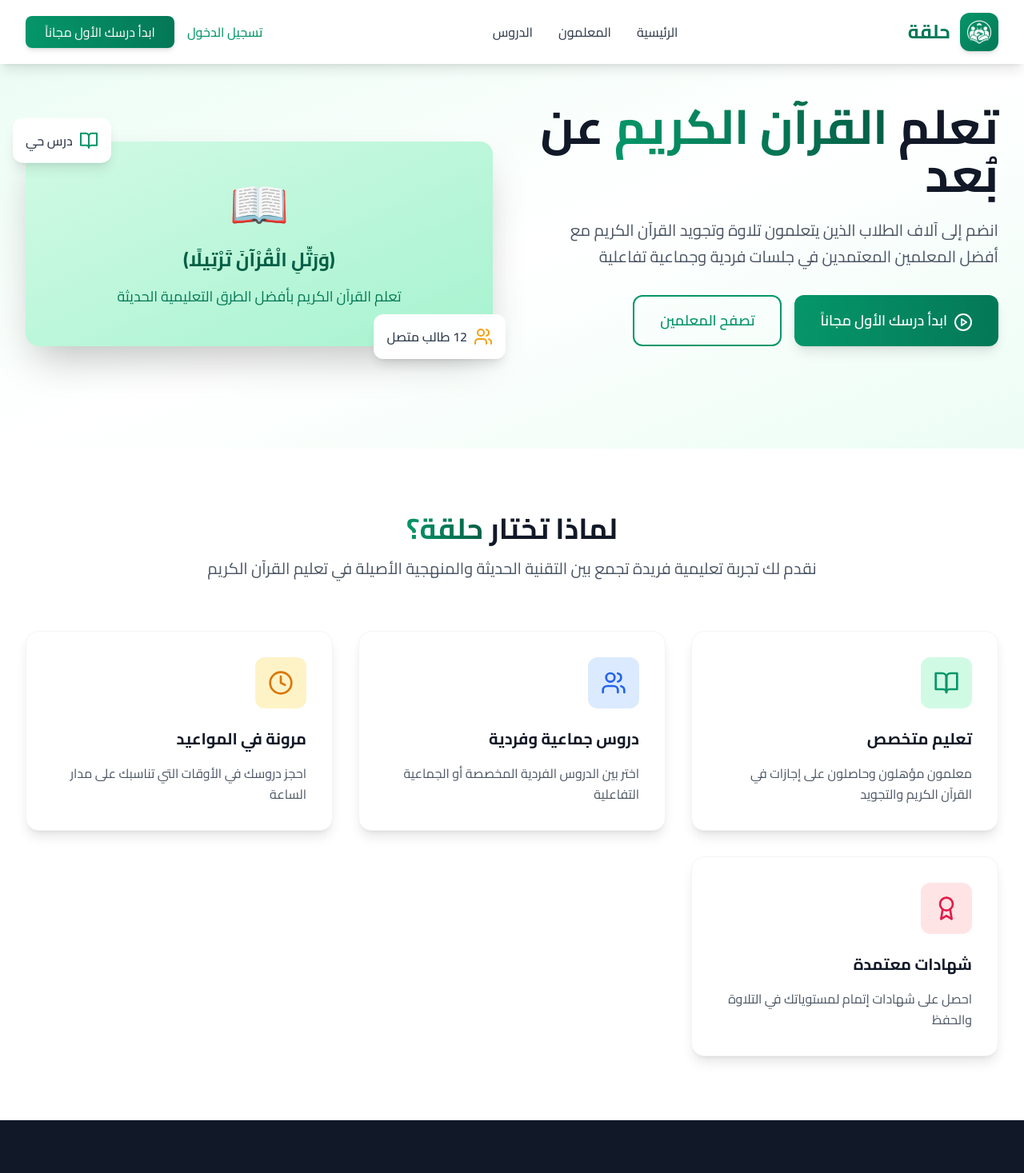
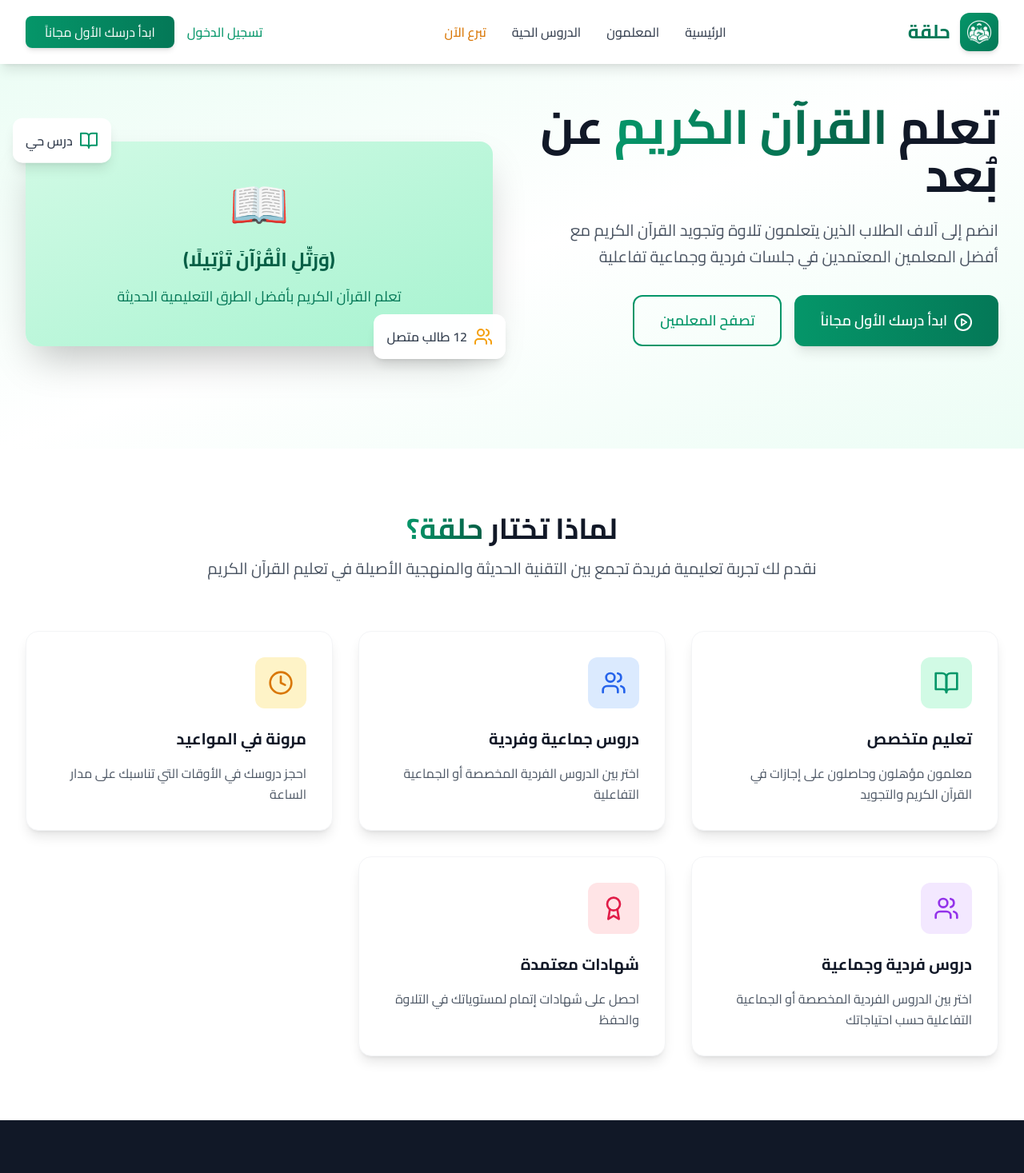
Before and after one commit to majdjoubi/Halqabolt, a React (Vite) app: page / in a window 1280 px wide. Shown: the top 1467 px of the page at 80% size. Built offline with nearby package versions, Linux system fonts and the light colour scheme.

Commit message:
تحديث الدروس وإضافة التبرع وإعادة أنواع الدروس

```diff
--- a/src/components/Features.tsx
+++ b/src/components/Features.tsx
@@ -20,6 +20,12 @@ const Features = () => {
       title: 'مرونة في المواعيد',
       description: 'احجز دروسك في الأوقات التي تناسبك على مدار الساعة',
       color: 'text-amber-600 bg-amber-100'
+    },
+    {
+      icon: Users,
+      title: 'دروس فردية وجماعية',
+      description: 'اختر بين الدروس الفردية المخصصة أو الجماعية التفاعلية حسب احتياجاتك',
+      color: 'text-purple-600 bg-purple-100'
     },
     {
       icon: Award,
--- a/src/components/Footer.tsx
+++ b/src/components/Footer.tsx
@@ -52,7 +52,7 @@ const Footer = () => {
             <ul className="space-y-4">
               <li><a href="#home" className="text-gray-400 hover:text-emerald-400 transition-colors duration-200">الرئيسية</a></li>
               <li><a href="#teachers" className="text-gray-400 hover:text-emerald-400 transition-colors duration-200">المعلمون</a></li>
-              <li><a href="#lessons" className="text-gray-400 hover:text-emerald-400 transition-colors duration-200">الدروس</a></li>
+              <li><a href="#lessons" className="text-gray-400 hover:text-emerald-400 transition-colors duration-200">الدروس الحية</a></li>
             </ul>
           </div>
 
--- a/src/components/Header.tsx
+++ b/src/components/Header.tsx
@@ -63,9 +63,18 @@ const Header = () => {
               >
                 المعلمون
               </button>
-              <a href="#lessons" className="text-gray-700 hover:text-emerald-600 font-medium transition-colors duration-200">
-                الدروس
-              </a>
+              <button
+                onClick={() => setShowSearchPage(true)}
+                className="text-gray-700 hover:text-emerald-600 font-medium transition-colors duration-200"
+              >
+                الدروس الحية
+              </button>
+              <button
+                onClick={() => {/* سيتم إضافة صفحة التبرع لاحقاً */}}
+                className="text-amber-600 hover:text-amber-700 font-medium transition-colors duration-200"
+              >
+                تبرع الآن
+              </button>
             </nav>
 
             {/* CTA Buttons */}
@@ -123,9 +132,24 @@ const Header = () => {
                 >
                   المعلمون
                 </button>
-                <a href="#lessons" className="text-gray-700 hover:text-emerald-600 font-medium">
-                  الدروس
-                </a>
+                <button
+                  onClick={() => {
+                    setShowSearchPage(true);
+                    setIsMenuOpen(false);
+                  }}
+                  className="text-gray-700 hover:text-emerald-600 font-medium text-right"
+                >
+                  الدروس الحية
+                </button>
+                <button
+                  onClick={() => {
+                    setIsMenuOpen(false);
+                    /* سيتم إضافة صفحة التبرع لاحقاً */
+                  }}
+                  className="text-amber-600 hover:text-amber-700 font-medium text-right"
+                >
+                  تبرع الآن
+                </button>
                 <div className="flex flex-col space-y-2 pt-4 border-t border-gray-200">
                   {user ? (
                     <div className="space-y-2">
```
